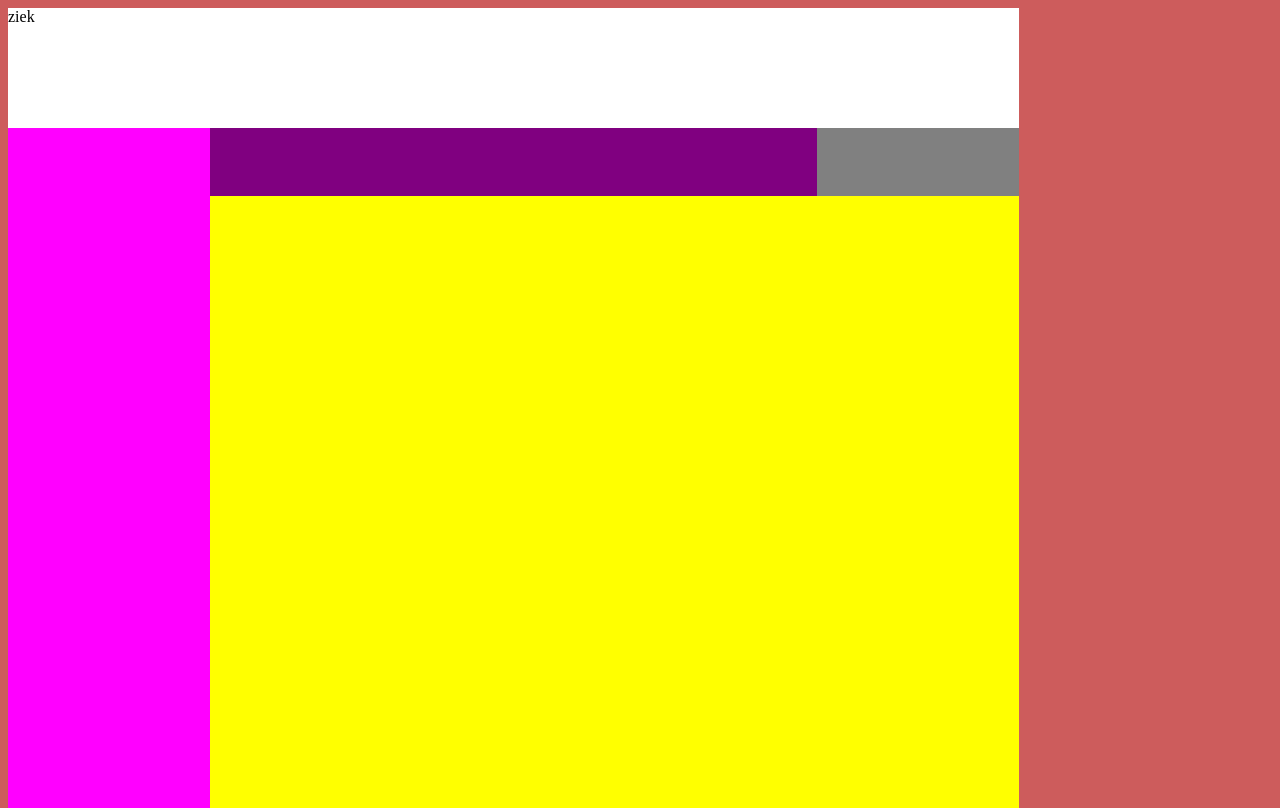
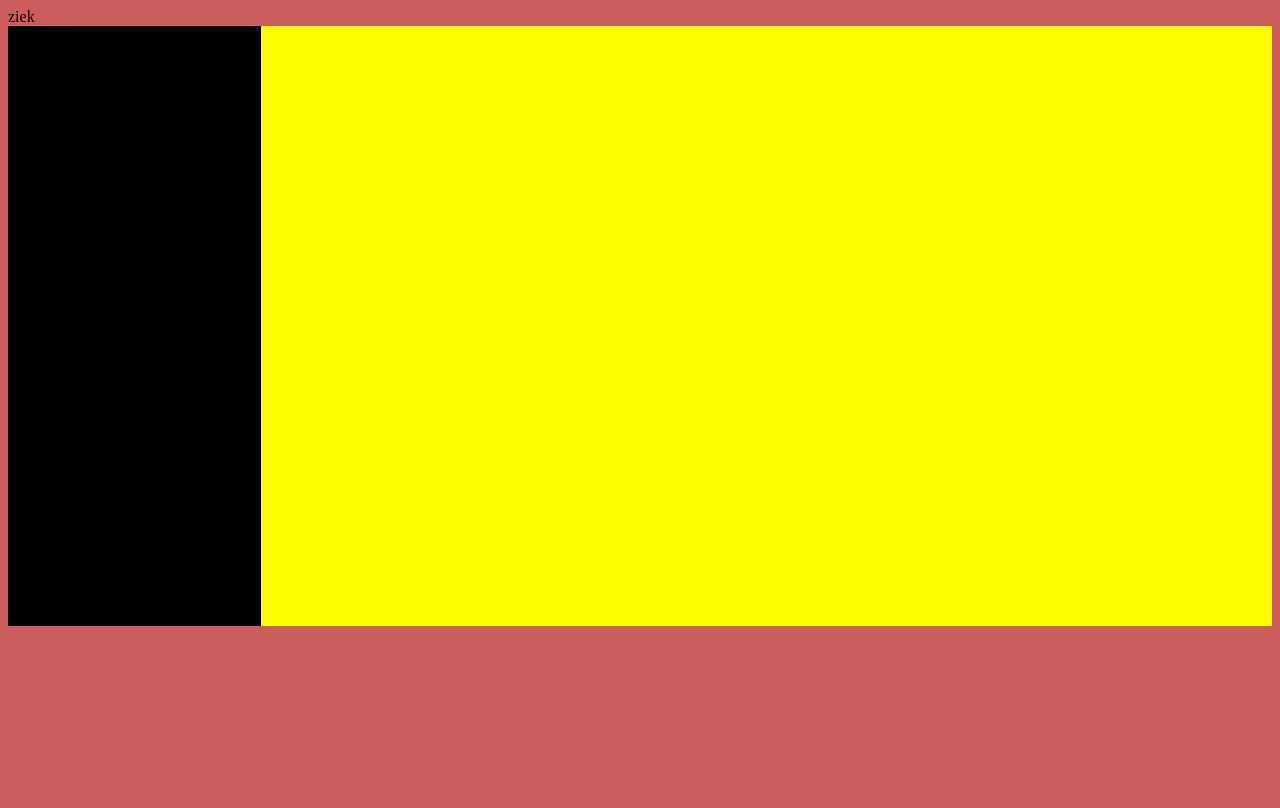
Before and after one commit to Robbie00701/Gangster, a plain HTML site: page index.html in a window 1280 px wide. Drawn offline with Linux system fonts and the light colour scheme.

Commit message:
kankerheet

```diff
--- a/CSS/design.css
+++ b/CSS/design.css
@@ -8,30 +8,23 @@ body {
 height: 100%;
 }
 #menu{
-background-color:white;
-width: 80%;
-height: 15%;
+width: 100%;
+height: 25-%;
 
 }
 
 #container{
 background-color: yellow;
-width: 80%;
-height: 85%;
+width: 100%;
+height: 75%;
 display:flex;
 }
 #dash{
-background-color: magenta;
+background-color: black;
 width: 20%;
 height: 100%;
 }
-#facebook{
-background-color: purple;
-width: 60%;
-height: 10%;
+.kak img {
+    width: auto;
+    height: 100%;
 }
-#inhoud{
-background-color: grey;
-width: 20%;
-height: 10%;
-}
```
Also changed, not shown: .theia/launch.json (added), kak.jpg (added).
